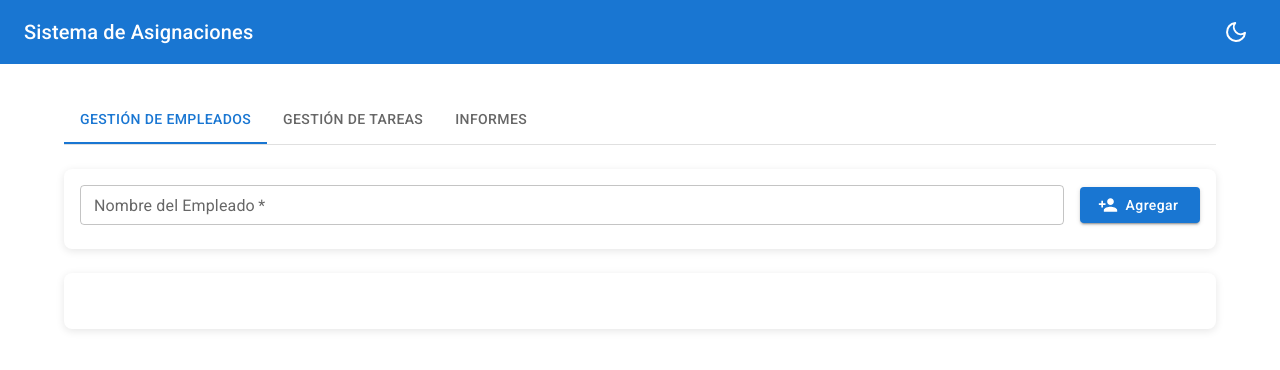
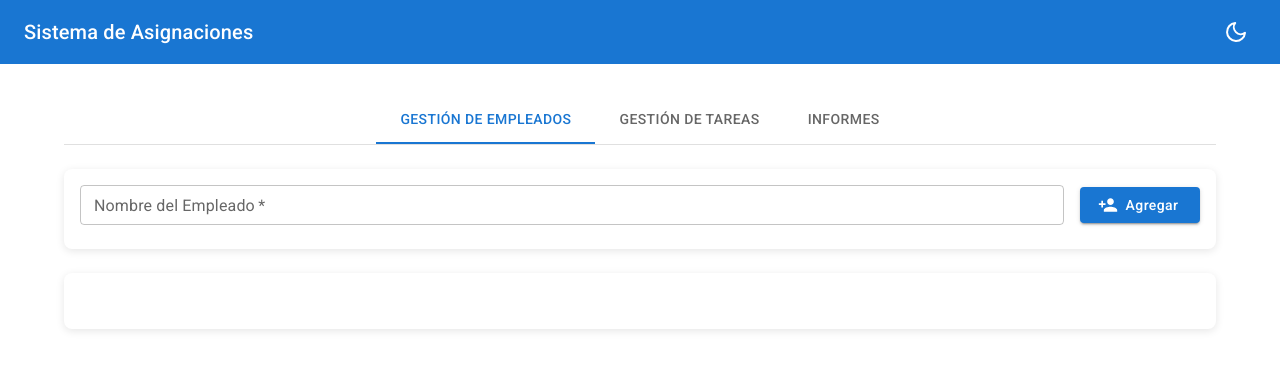
Before and after one commit to abrahamhobando/Incentivo, a React (Vite) app: page / in a window 1280 px wide. Shown: the top 370 px of the page. Built offline with nearby package versions, Linux system fonts and the light colour scheme; what @react-pdf/renderer would draw is missing.

Commit message:
Update App.jsx

```diff
--- a/src/App.jsx
+++ b/src/App.jsx
@@ -45,8 +45,24 @@ function App() {
         </Toolbar>
       </AppBar>
       <Container maxWidth="lg" sx={{ py: 4 }}>
-        <Box sx={{ borderBottom: 1, borderColor: 'divider', mb: 3 }}>
-          <Tabs value={currentTab} onChange={handleTabChange} aria-label="Pestañas de gestión">
+        <Box sx={{ borderBottom: 1, borderColor: 'divider', mb: 3, width: '100%', overflowX: 'auto' }}>
+          <Tabs
+            value={currentTab}
+            onChange={handleTabChange}
+            aria-label="Pestañas de gestión"
+            variant="scrollable"
+            scrollButtons="auto"
+            allowScrollButtonsMobile
+            sx={{
+              '& .MuiTabs-flexContainer': {
+                justifyContent: { xs: 'flex-start', md: 'center' }
+              },
+              '& .MuiTab-root': {
+                minWidth: { xs: 'auto', sm: 120 },
+                px: { xs: 2, sm: 3 }
+              }
+            }}
+          >
             <Tab label="Gestión de Empleados" />
             <Tab label="Gestión de Tareas" />
             <Tab label="Informes" />
```
